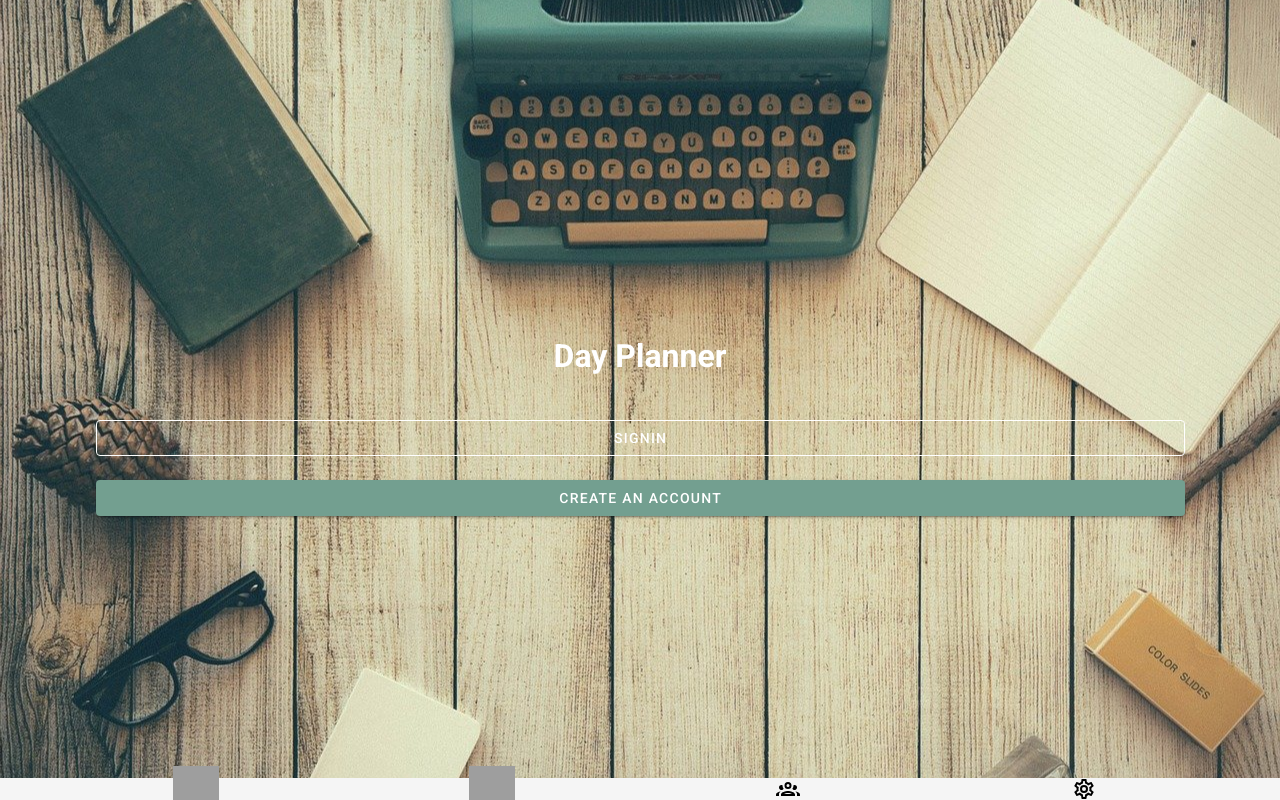
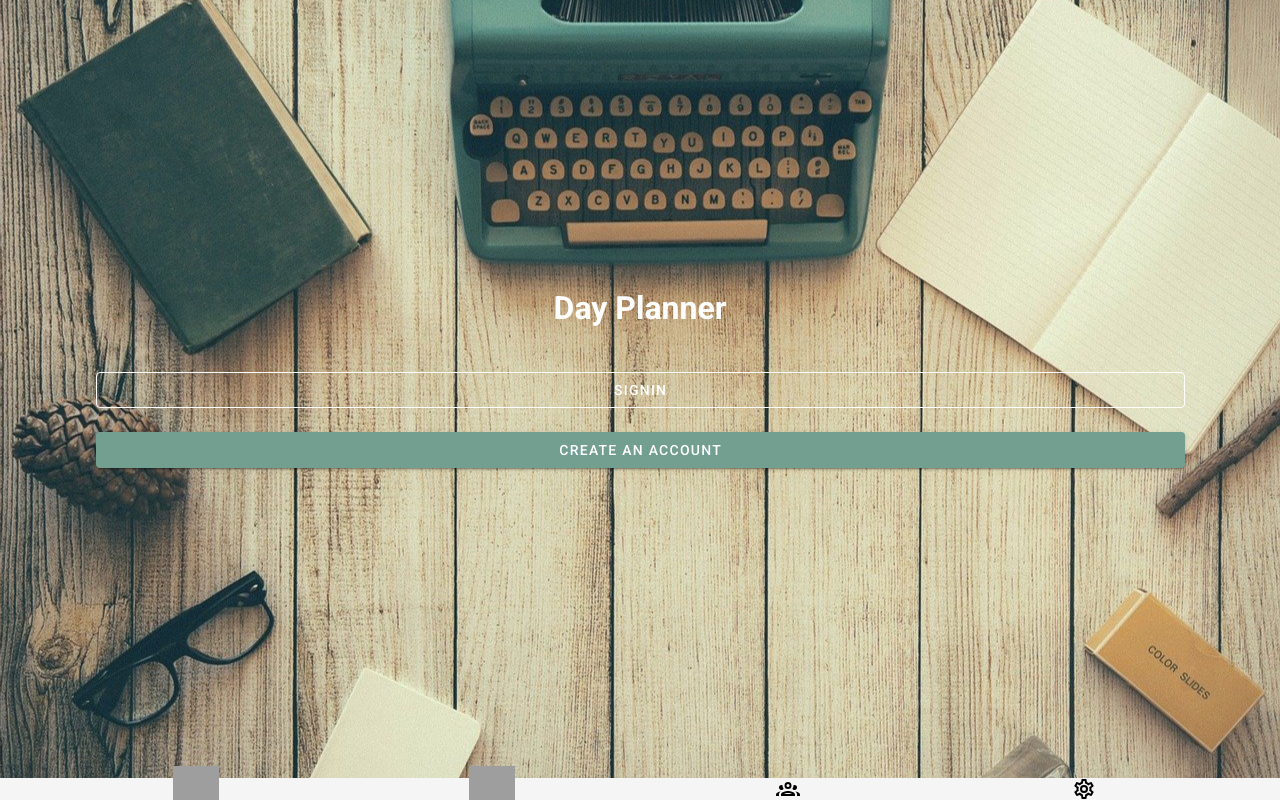
Before and after one commit to elliotyim/day-planner, a Vue app: page / in a window 1280 px wide. Built offline with nearby package versions, Linux system fonts and the light colour scheme; grey boxes are pictures that could not be loaded; what vue2-touch-events would draw is missing.

Commit message:
Modify margin on landing view

```diff
--- a/src/views/LandingView.vue
+++ b/src/views/LandingView.vue
@@ -1,6 +1,6 @@
 <template>
   <v-content class="d-flex align-center unselectable">
-    <v-container class="mt-12">
+    <v-container class="mb-12">
       <MainLogo />
       <SigninButton />
       <RegisterButton />
```
